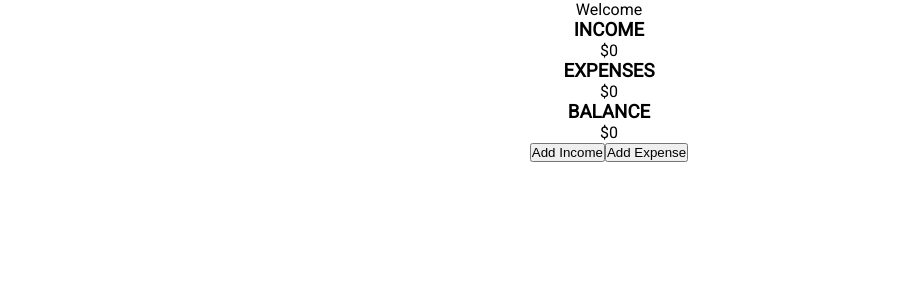
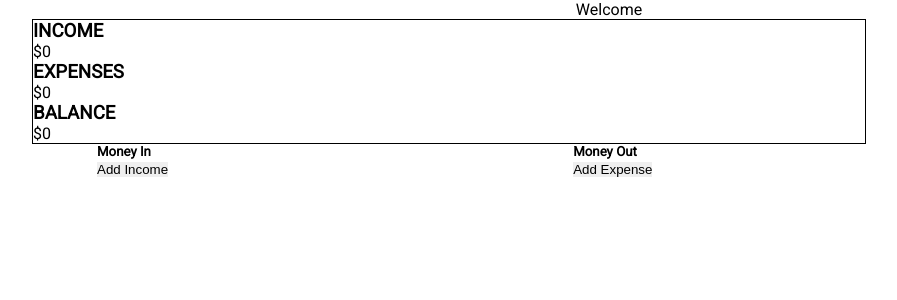
Before and after one commit to CUguru/new_beam_budget, a React (Create React App) app: page /dashboard in a window 1280 px wide. Shown: the top 300 px of the page, without its empty margins (31-928 px from the left). Built offline with nearby package versions, Linux system fonts and the light colour scheme.

Commit message:
Made more changes to the stylesheet for the dashboard page

```diff
--- a/src/App.css
+++ b/src/App.css
@@ -97,3 +97,64 @@
 }
 
 /* styling for amount display sections */
+.financial--summary {
+  display: inline-block;
+  width: 65%;
+  text-align: left;
+  border: 1px solid black;
+}
+
+.svg--chart {
+  display: inline-block;
+  width: 25%;
+  /*background-color: red;*/
+  /*border: 1px solid black;*/
+  /*border-radius: 50%;*/
+  /*padding: 100px;*/
+}
+/*.svg--placeholder {
+  width: 100%;
+  background-color: red;
+  padding: 20px;
+  border-radius: 50%;
+}
+.individual--amounts {
+  display: inline-block;
+  width: 20%;
+}
+
+.individual--amounts h3 {
+  padding-bottom: 2em;
+}
+/* dashboard styling */
+/*.dashboard--upper-section {
+  background-color: rgba(246, 246, 246, 0.45);
+}
+#user-name {
+  border: 1px solid black;
+  width: 65%;
+  text-align: left;
+}*/
+
+/* list for data entries */
+.dashboard--log-section {
+  width: 80%;
+  margin-left: auto;
+  margin-right: auto;
+  text-align: left;
+}
+
+.type-columns {
+  list-style: none;
+}
+
+.income--list,
+.expense--list {
+  display: inline-block;
+  width: 45%;
+  margin-right: 1.5%;
+}
+
+.button--new-entry {
+  border: none;
+}
--- a/src/Dashboard.js
+++ b/src/Dashboard.js
@@ -147,8 +147,8 @@ class Dashboard extends Component {
         // console.log(username);
         return (
             <div className='dashboard'>
-                <p>Welcome { username }</p>
-
+                <div className='dashboard--upper-section'>
+                    <p id='user-name'>Welcome { username }</p>
                     <div className='financial--summary'>
                         <div className='individual--amounts'>
                             <h3>INCOME</h3>
@@ -163,6 +163,24 @@ class Dashboard extends Component {
                             <p>{ `$${budget}` }</p>
                         </div>
                     </div>
+                    <div className='svg--chart'>
+                        <div className="svg--placeholder"></div>
+                    </div>
+                </div>
+
+                <div className='dashboard--log-section'>
+                    <div className='income--list'>
+                        <h5>Money In</h5>
+                        <ol className='type-columns income'>
+                            {allItems.filter((item) => (
+                                item.type === 'income')).map((income) => (
+                                <li key={income.id} className="contact-details">
+                                    <p>{income.description}</p>
+                                    <p>{income.amount}</p>
+                                    <button onClick={() => this.deleteEntry(income)}>Delete</button>
+                                </li>
+                            ))}
+                        </ol>
                         <form style={ showHideForm1 } onSubmit={this.handleSubmit.bind(this)}>
                             <label> Description:<br />
                                 <input type="text" name="description" placeholder="description" value={this.state.description} onChange={this.handleChange.bind(this)} />
@@ -173,8 +191,20 @@ class Dashboard extends Component {
                             <input type="submit" value="Submit" />
                             <button onClick={this.toggleForm1}>Cancel</button>
                         </form>
-                    <button onClick={this.toggleForm1}>Add Income</button>
-
+                        <button onClick={this.toggleForm1} className='button--new-entry'>Add Income</button>
+                    </div>
+                    <div className='expense--list'>
+                        <h5>Money Out</h5>
+                        <ol className='type-columns expenses'>
+                            {allItems.filter((item) => (
+                                item.type === 'expense')).map((expense) => (
+                                <li key={expense.id} className="contact-details">
+                                    <p>{expense.description}</p>
+                                    <p>{expense.amount}</p>
+                                    <button onClick={() => this.deleteEntry(expense)}>Delete</button>
+                                </li>
+                            ))}
+                        </ol>
                         <form style={ showHideForm2 } onSubmit={this.handleSubmit.bind(this)}>
                             <label> Description:<br />
                                 <input type="text" name="description" placeholder="description" value={this.state.description} onChange={this.handleChange.bind(this)} />
@@ -185,29 +215,8 @@ class Dashboard extends Component {
                             <input type="submit" value="Submit" />
                             <button onClick={this.toggleForm2}>Cancel</button>
                         </form>
-                    <button onClick={this.toggleForm2}>Add Expense</button>
-
-                    <div>
-                    <ol className='type-columns income'>
-                        {allItems.filter((item) => (
-                            item.type === 'income')).map((income) => (
-                            <li key={income.id} className="contact-details">
-                                <p>{income.description}</p>
-                                <p>{income.amount}</p>
-                                <button onClick={() => this.deleteEntry(income)}>Delete</button>
-                            </li>
-                        ))}
-                    </ol>
-                    <ol className='type-columns expenses'>
-                        {allItems.filter((item) => (
-                            item.type === 'expense')).map((expense) => (
-                            <li key={expense.id} className="contact-details">
-                                <p>{expense.description}</p>
-                                <p>{expense.amount}</p>
-                                <button onClick={() => this.deleteEntry(expense)}>Delete</button>
-                            </li>
-                        ))}
-                    </ol>
+                        <button onClick={this.toggleForm2} className='button--new-entry'>Add Expense</button>
+                    </div>
                 </div>
             </div>
         )
```
Lines whose indentation alone changed are shown as unchanged.
